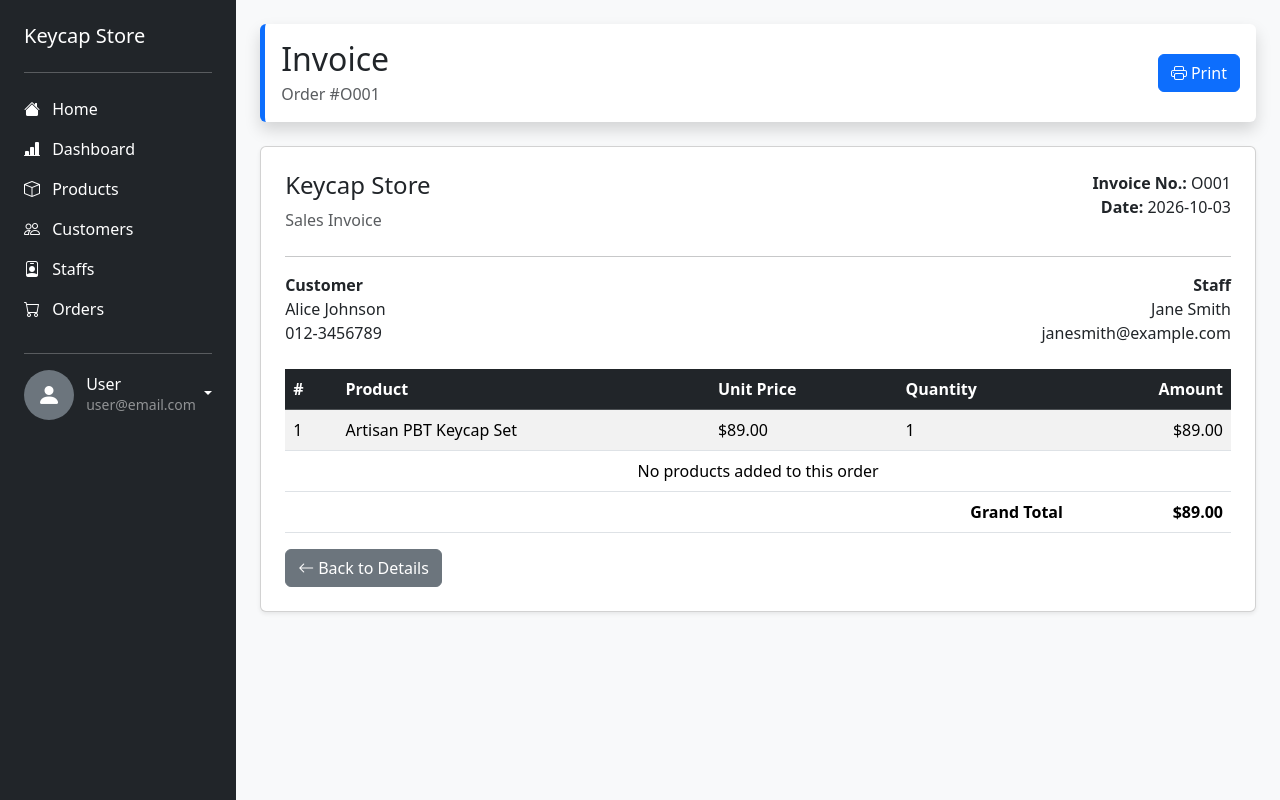
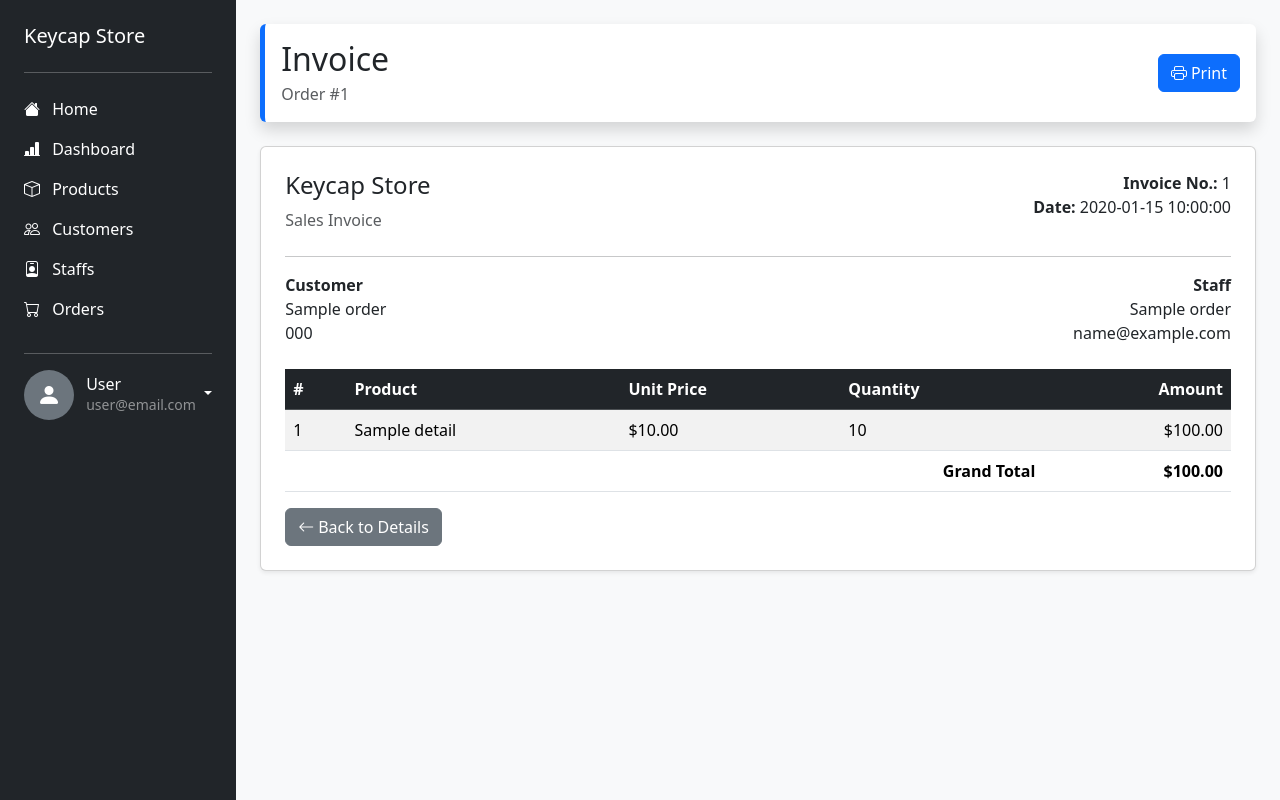
Before and after one commit to Vivianllz/pt2, a PHP site: template views/invoice.php in a window 1280 px wide. Run offline with PHP 8.4, Linux system fonts and the light colour scheme; the template is opened without the code that fills it: most values are stand-ins (such as "Sample title", 1, 10 or a date in 2020); some libraries are stand-ins or nearby versions.

Commit message:
Create Invoice Functionality to support Order Printing

```diff
--- a/views/invoice.php
+++ b/views/invoice.php
@@ -7,7 +7,7 @@ ob_start();
         <div class="row align-items-center">
             <div class="col">
                 <h2 class="mb-1">Invoice</h2>
-                <p class="text-muted mb-0">Order #O001</p>
+                <p class="text-muted mb-0">Order #<?= htmlspecialchars($order['fld_order_num']) ?></p>
             </div>
             <div class="col-auto">
                 <button type="button" class="btn btn-primary" onclick="window.print()"><i class="bi bi-printer me-1"></i>Print</button>
@@ -24,21 +24,21 @@ ob_start();
                 <p class="text-muted mb-0">Sales Invoice</p>
             </div>
             <div class="col-md-6 text-md-end">
-                <strong>Invoice No.: </strong>O001<br>
-                <strong>Date: </strong>2026-10-03
+                <strong>Invoice No.: </strong><?= htmlspecialchars($order['fld_order_num']) ?><br>
+                <strong>Date: </strong><?= htmlspecialchars($order['fld_order_date']) ?>
             </div>
         </div>
         <hr>
         <div class="row mb-4">
             <div class="col-md-6">
                 <strong>Customer</strong><br>
-                Alice Johnson<br>
-                012-3456789
+                <?= htmlspecialchars($order['fld_customer_name'] ?? $order['fld_customer_num']) ?><br>
+                <?= htmlspecialchars($order['fld_customer_phone'] ?? '') ?>
             </div>
             <div class="col-md-6 text-md-end">
                 <strong>Staff</strong><br>
-                Jane Smith<br>
-                janesmith@example.com
+                <?= htmlspecialchars($order['fld_staff_name'] ?? $order['fld_staff_num']) ?><br>
+                <?= htmlspecialchars($order['fld_staff_email'] ?? '') ?>
             </div>
         </div>
         <div class="table-responsive">
@@ -53,19 +53,26 @@ ob_start();
                     </tr>
                 </thead>
                 <tbody>
-                    <tr>
-                        <td>1</td>
-                        <td>Artisan PBT Keycap Set</td>
-                        <td>$89.00</td>
-                        <td>1</td>
-                        <td class="text-end">$89.00</td>
-                    </tr>
-                    <tr><td colspan="5" class="text-center">No products added to this order</td></tr>
+                    <?php $grandTotal = 0; $rowNo = 1; ?>
+                    <?php if (!empty($details)): ?>
+                        <?php foreach ($details as $detail): ?>
+                            <?php $lineTotal = (float) ($detail['fld_product_price'] ?? 0) * (int) $detail['fld_order_detail_quantity']; $grandTotal += $lineTotal; ?>
+                            <tr>
+                                <td><?= $rowNo++ ?></td>
+                                <td><?= htmlspecialchars($detail['fld_product_name'] ?? $detail['fld_product_num']) ?></td>
+                                <td>$<?= number_format((float) ($detail['fld_product_price'] ?? 0), 2) ?></td>
+                                <td><?= htmlspecialchars($detail['fld_order_detail_quantity']) ?></td>
+                                <td class="text-end">$<?= number_format($lineTotal, 2) ?></td>
+                            </tr>
+                        <?php endforeach; ?>
+                    <?php else: ?>
+                        <tr><td colspan="5" class="text-center">No products added to this order</td></tr>
+                    <?php endif; ?>
                 </tbody>
-                <tfoot><tr><th colspan="4" class="text-end">Grand Total</th><th class="text-end">$89.00</th></tr></tfoot>
+                <tfoot><tr><th colspan="4" class="text-end">Grand Total</th><th class="text-end">$<?= number_format($grandTotal, 2) ?></th></tr></tfoot>
             </table>
         </div>
-        <a href="orderdetails.php" class="btn btn-secondary"><i class="bi bi-arrow-left me-1"></i>Back to Details</a>
+        <a href="<?= BASE_URL ?>orderdetailcontroller/index/<?= htmlspecialchars($order['fld_order_num']) ?>" class="btn btn-secondary"><i class="bi bi-arrow-left me-1"></i>Back to Details</a>
     </div>
 </div>
 
--- a/views/orders.php
+++ b/views/orders.php
@@ -102,7 +102,7 @@ ob_start();
                             <td><?= htmlspecialchars($order['fld_customer_name'] ?? $order['fld_customer_num']) ?></td>
                             <td>
                             <a href="<?= BASE_URL ?>orderdetailcontroller/index/<?= htmlspecialchars($order['fld_order_num']) ?>" class="btn btn-sm btn-info text-white" title="Order details"><i class="bi bi-list"></i></a>
-                            <a href="invoice.php" class="btn btn-sm btn-success" title="View invoice"><i class="bi bi-receipt"></i></a>
+                            <a href="<?= BASE_URL ?>ordercontroller/invoice/<?= htmlspecialchars($order['fld_order_num']) ?>" class="btn btn-sm btn-success" title="View invoice"><i class="bi bi-receipt"></i></a>
                             <a href="<?= BASE_URL ?>ordercontroller/edit/<?= htmlspecialchars($order['fld_order_num']) ?>" class="btn btn-sm btn-warning" title="Edit order"><i class="bi bi-pencil"></i></a>
                             <a href="<?= BASE_URL ?>ordercontroller/delete/<?= htmlspecialchars($order['fld_order_num']) ?>" class="btn btn-sm btn-danger" title="Delete order" onclick="return confirm('Are you sure to delete this order?');"><i class="bi bi-trash"></i></a>
                             </td>
```
Also changed, not shown: controllers/ordercontroller.php (+18 -0 lines).
